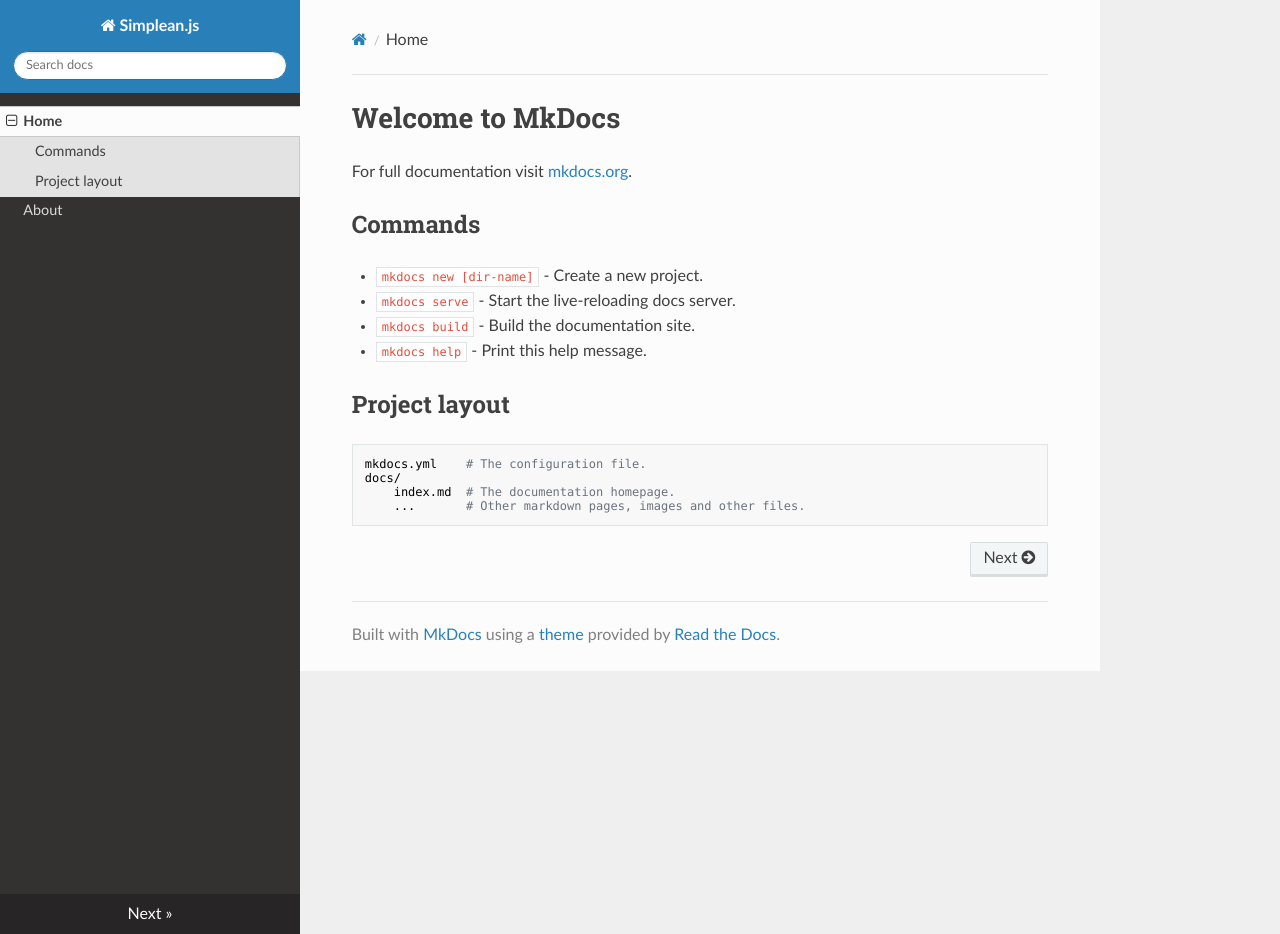
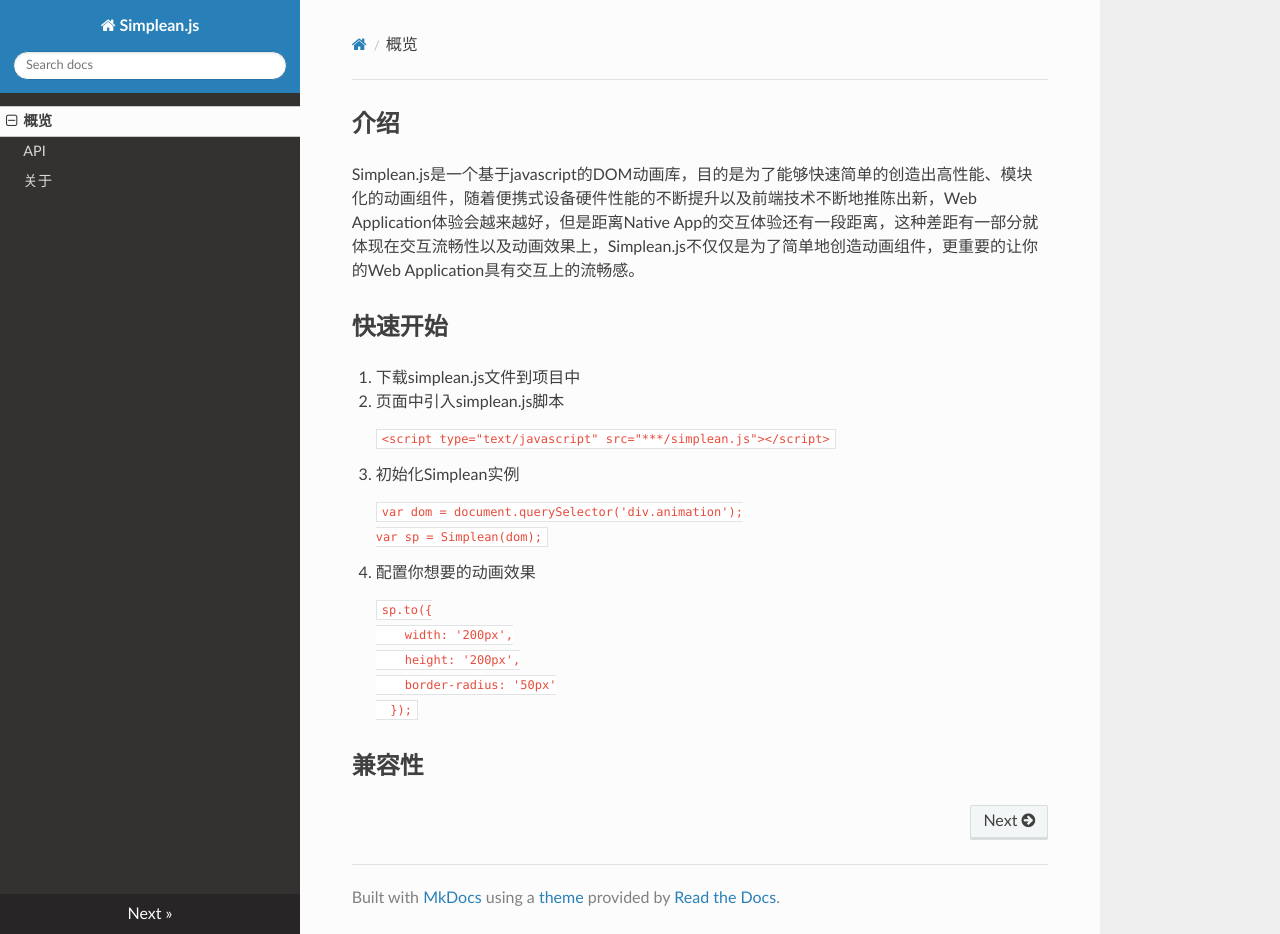
Before and after one commit to lmllml/simplean.js, an MkDocs documentation site: the page built from docs/index.md, in a window 1280 px wide and 934 px high. Built offline with MkDocs 1.6.1, drawn with Linux system fonts in a browser that asks for light colours; nearby versions of some CDN libraries; old or Windows-style settings are respelled for this version of MkDocs.

Commit message:
add home page and api page and repo_url

````diff
--- a/docs/index.md
+++ b/docs/index.md
@@ -1,17 +1,28 @@
-# Welcome to MkDocs
+## 介绍
+Simplean.js是一个基于javascript的DOM动画库，目的是为了能够快速简单的创造出高性能、模块化的动画组件，随着便携式设备硬件性能的不断提升以及前端技术不断地推陈出新，Web Application体验会越来越好，但是距离Native App的交互体验还有一段距离，这种差距有一部分就体现在交互流畅性以及动画效果上，Simplean.js不仅仅是为了简单地创造动画组件，更重要的让你的Web Application具有交互上的流畅感。
 
-For full documentation visit [mkdocs.org](http://mkdocs.org).
+## 快速开始
+1. 下载simplean.js文件到项目中
 
-## Commands
+2. 页面中引入simplean.js脚本
 
-* `mkdocs new [dir-name]` - Create a new project.
-* `mkdocs serve` - Start the live-reloading docs server.
-* `mkdocs build` - Build the documentation site.
-* `mkdocs help` - Print this help message.
+    `<script type="text/javascript" src="***/simplean.js"></script>`
 
-## Project layout
+3. 初始化Simplean实例
 
-    mkdocs.yml    # The configuration file.
-    docs/
-        index.md  # The documentation homepage.
-        ...       # Other markdown pages, images and other files.
+    ```
+    var dom = document.querySelector('div.animation');
+    var sp = Simplean(dom);
+    ```
+
+4. 配置你想要的动画效果
+
+     ```
+      sp.to({
+        width: '200px',
+        height: '200px',
+        border-radius: '50px'
+      });
+     ```
+
+## 兼容性
--- a/mkdocs.yml
+++ b/mkdocs.yml
@@ -1,5 +1,6 @@
 site_name: Simplean.js
 pages:
-- Home: index.md
-- About: about.md
+- 概览: index.md
+- API: api.md
+- 关于: about.md
 theme: readthedocs
````
Also changed, not shown: docs/api.md (added, +39 -0 lines).
